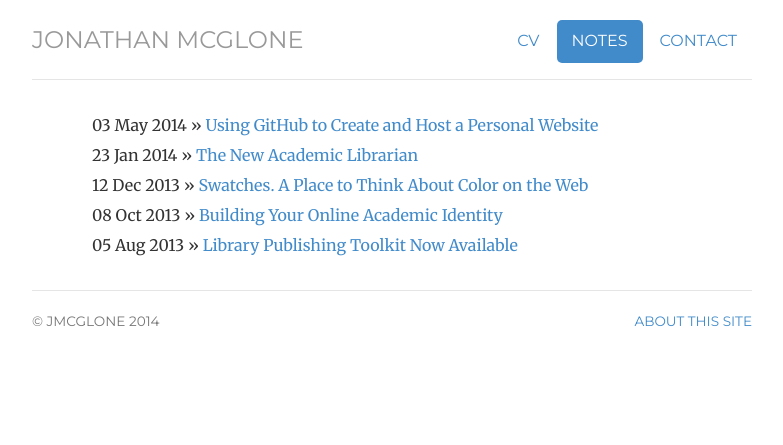
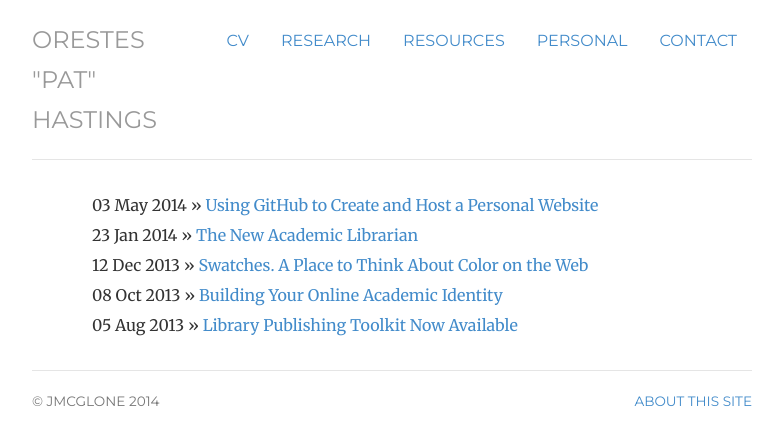
Before and after one commit to ophastings/ophastings.github.io, a Jekyll site: the page built from notes/index.html, in a window 1280 px wide. Shown: the top 445 px of the page, without its empty margins (248-1031 px from the left). Built offline with Jekyll 4.4.1, drawn with Linux system fonts in a browser that asks for light colours.

Commit message:
update header

```diff
--- a/_includes/header.html
+++ b/_includes/header.html
@@ -1,9 +1,12 @@
 <div class="header">
 	<ul class="nav nav-pills pull-right">
-		<li class="{{ page.cv }}"><a href="/cv" title="CV">CV</a></li>
+
+		<li class="{{ page.cv }}"><a href="/cv/HastingsCV.pdf" title="CV">CV</a></li>
 		<!-- <li class="{{ page.projects }}"><a href="/projects" title="Projects">Projects</a></li> -->
-		<li class="{{ page.notes }}"><a href="/notes" title="Notes">Notes</a></li>
+		<li class="{{ page.research }}"><a href="/research" title="Research">Research</a></li>
+		<li class="{{ page.resources }}"><a href="/resources" title="Research">Resources</a></li>
+		<li class="{{ page.personal }}"><a href="/personal" title="Personal">Personal</a></li>
 		<li class="{{ page.contact }}"><a href="/contact" title="Contact">Contact</a></li>
 	</ul>
-	<h3 class="text-muted"><a href="/">Jonathan McGlone</a></h3>
+	<h3 class="text-muted"><a href="/">Orestes "Pat" Hastings</a></h3>
 </div> <!-- /header -->
```
